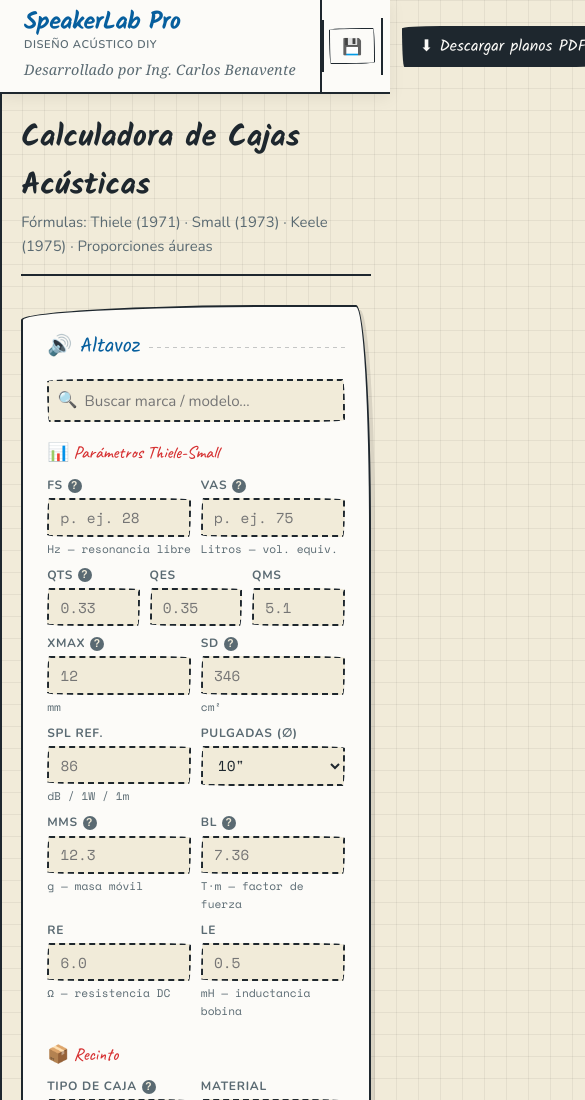
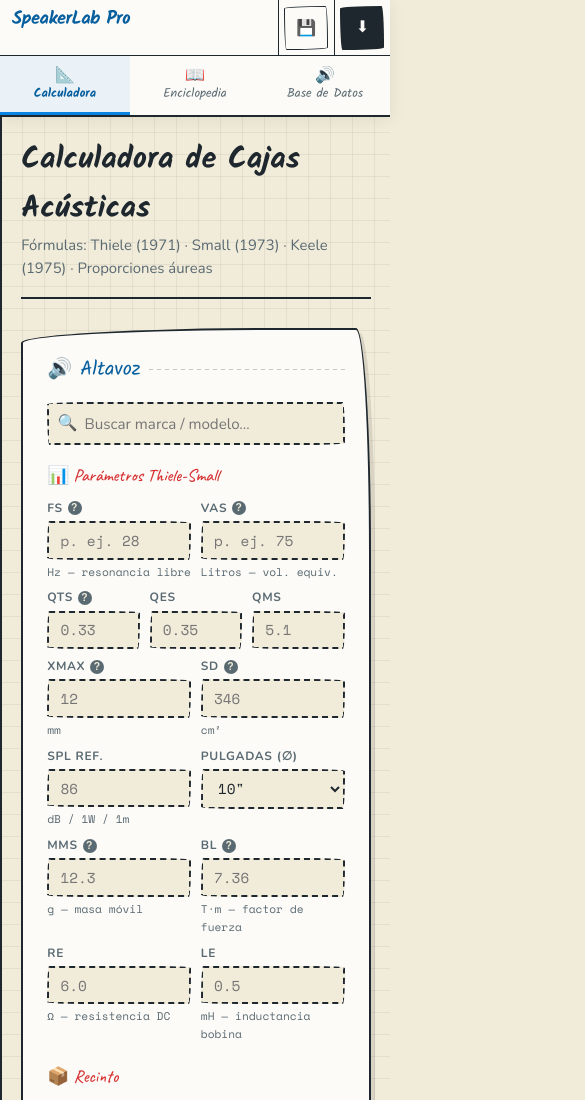
Before and after one commit to cbenaventte/speakerlab_pro, a plain HTML site: page frontend/index.html in a window 390 px wide. Shown: the top 1100 px of the page, 585 px wide, since content can reach past the window. Drawn offline with nearby package versions, Linux system fonts and the light colour scheme; no server answers.

Commit message:
fix: improve mobile header navigation

```diff
--- a/frontend/css/app.css
+++ b/frontend/css/app.css
@@ -133,6 +133,7 @@
     .tb-nav {
       display: flex;
       flex: 1;
+      min-width: 0;
       overflow-x: auto;
     }
 
@@ -1389,9 +1390,74 @@
    RESPONSIVE
 ═══════════════════════════════════════════════════════════ */
     @media(max-width:700px) {
-      .tb-projects { padding-inline: 0.35rem; }
-      .btn-projects { font-size: 0; }
-      .btn-projects::first-letter { font-size: 1rem; }
+      #topbar {
+        display: grid;
+        grid-template-columns: minmax(0, 1fr) auto auto;
+        align-items: stretch;
+      }
+
+      .tb-logo {
+        min-width: 0;
+        padding: 0.6rem 0.75rem;
+        border-right: 0;
+      }
+
+      .tb-logo h1 {
+        overflow: hidden;
+        font-size: 1.15rem;
+        text-overflow: ellipsis;
+        white-space: nowrap;
+      }
+
+      .tb-logo span.subtitle,
+      .tb-logo span.author-credits {
+        display: none;
+      }
+
+      .tb-projects,
+      .tb-pro {
+        display: grid;
+        place-items: center;
+        padding: 0.35rem;
+        border-left: 1.5px solid var(--ink);
+      }
+
+      .btn-projects,
+      .btn-pro {
+        display: grid;
+        min-width: 44px;
+        min-height: 44px;
+        place-items: center;
+        padding: 0.4rem;
+        font-size: 1rem;
+      }
+
+      .tb-action-label {
+        display: none;
+      }
+
+      .tb-nav {
+        grid-column: 1 / -1;
+        grid-row: 2;
+        width: 100%;
+        border-top: 1.5px solid var(--ink);
+        overflow: visible;
+      }
+
+      .tb-nav button {
+        flex: 1 1 0;
+        min-width: 0;
+        padding: 0.65rem 0.2rem;
+        font-size: clamp(0.72rem, 3.2vw, 0.9rem);
+        line-height: 1.15;
+      }
+
+      .tb-nav button .tb-icon {
+        display: block;
+        margin: 0 0 0.15rem;
+        font-size: 1rem;
+      }
+
       .project-create-row, .project-item { grid-template-columns: 1fr; flex-direction: column; }
 
       #content-area {
--- a/frontend/index.html
+++ b/frontend/index.html
@@ -32,10 +32,16 @@
       </button>
     </nav>
     <div class="tb-projects">
-      <button class="btn-projects" type="button" onclick="openProjectsModal()">💾 Proyectos</button>
+      <button class="btn-projects" type="button" onclick="openProjectsModal()" aria-label="Abrir proyectos"
+        title="Abrir proyectos">
+        <span aria-hidden="true">💾</span><span class="tb-action-label">Proyectos</span>
+      </button>
     </div>
     <div class="tb-pro">
-      <button class="btn-pro" data-pdf-download onclick="downloadPDF()">⬇ Descargar planos PDF</button>
+      <button class="btn-pro" data-pdf-download onclick="downloadPDF()" aria-label="Descargar planos en PDF"
+        title="Descargar planos en PDF">
+        <span aria-hidden="true">⬇</span><span class="tb-action-label">Descargar planos PDF</span>
+      </button>
     </div>
   </header>
 
```
